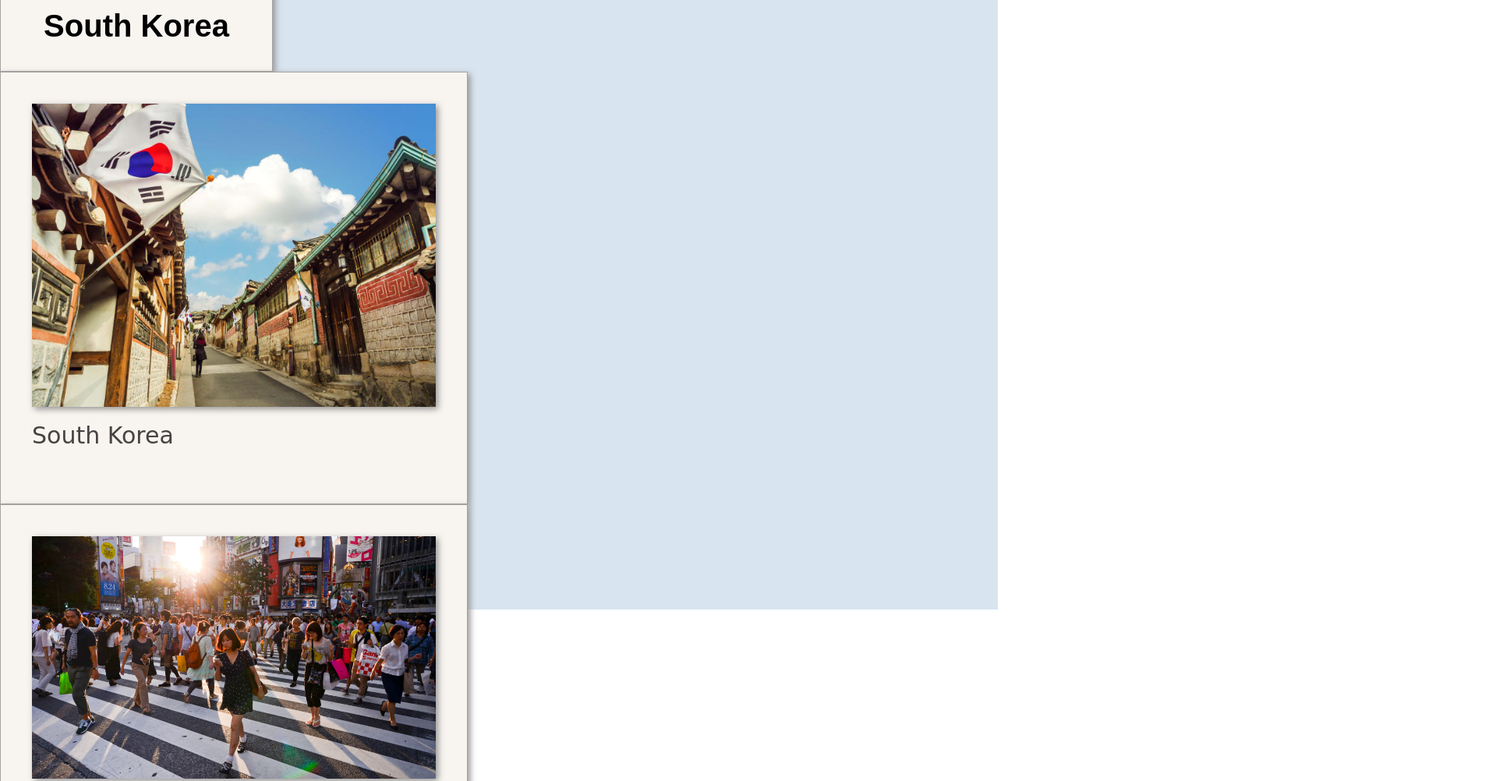
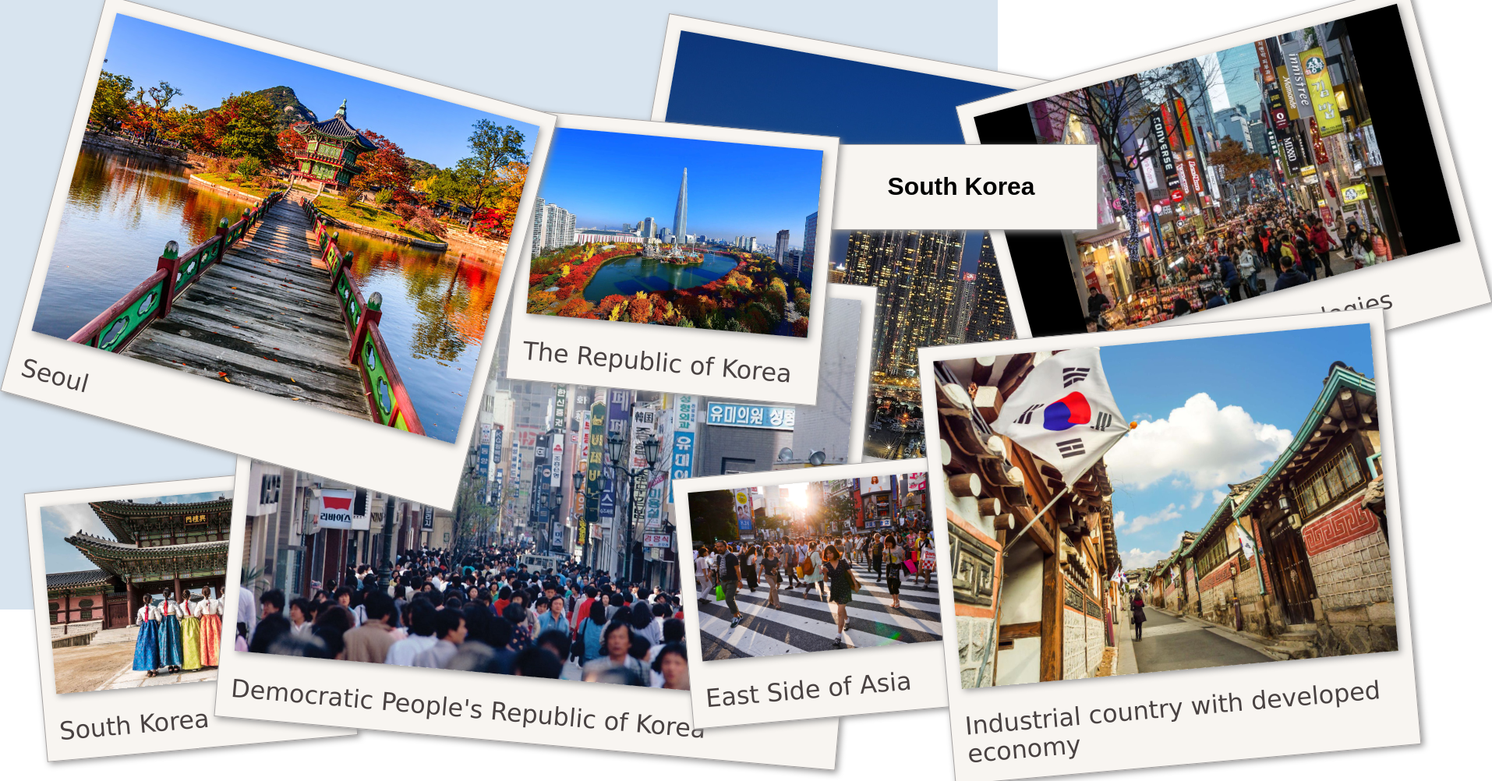
Before and after one commit to Ramashka-Luba/travel-project, a plain HTML site: page project/index.html in a window 1280 px wide. Shown: the part 18-1020 px from the top of the page at 78% size, 1914 px wide, since content can reach past the window. Drawn offline with Linux system fonts and the light colour scheme; a web font is replaced by a local one.

Commit message:
second  commit

```diff
--- a/project/index.html
+++ b/project/index.html
@@ -15,40 +15,39 @@
                 <h1 class="content__title">South Korea</h1>
             </div>
 
-            <div class="content__wraper-item">
-                <img class="content__wraper-img" src="./../img/20200107-4.jpg" alt="foto1">
+            <div class="content__wraper-item content__s content__wraper-item1">
+                <img class="content__wraper-img" src="./../img/seul-10.jpg" alt="foto1">
                 <span class="content__wraper-text">South Korea</span>
             </div>
-            <div class="content__wraper-item">
+            <div class="content__wraper-item content__s content__wraper-item2">
                 <img class="content__wraper-img" src="./../img/cropped-7723572802_801579081f_o.jpg" alt="foto2">
                 <span class="content__wraper-text">East Side of Asia</span>
             </div>
-            <div class="content__wraper-item">
+            <div class="content__wraper-item content__s content__wraper-item3">
                 <img class="content__wraper-img" src="./../img/EAyGkfVX4AAeDXs.jpg" alt="foto3">
                 <span class="content__wraper-text">The Republic of Korea</span>
             </div>
-            <div class="content__wraper-item">
+            <div class="content__wraper-item content__m content__wraper-item4">
                 <img class="content__wraper-img" src="./../img/INC.jpg" alt="foto4">
                 <span class="content__wraper-text">Seoul</span>
             </div>
-            <div class="content__wraper-item">
+            <div class="content__wraper-item content__m content__wraper-item5">
                 <img class="content__wraper-img" src="./../img/maxresdefault.jpg" alt="foto5">
                 <span class="content__wraper-text">Center for High Technologies</span>
             </div>
-            <div class="content__wraper-item">
+            <div class="content__wraper-item content__m content__wraper-item6">
                 <img class="content__wraper-img" src="./../img/20200107-4.jpg" alt="foto6">
                 <span class="content__wraper-text">Industrial country with developed economy</span>
             </div>
-            <div class="content__wraper-item">
+            <div class="content__wraper-item content__l content__wraper-item7">
                 <img class="content__wraper-img" src="./../img/Naselenie-YUzhnoj-Korei.jpg" alt="foto7">
                 <span class="content__wraper-text">Democratic People's Republic of Korea</span>
             </div>
-            <div class="content__wraper-item">
+            <div class="content__wraper-item content__l content__wraper-item8">
                 <img class="content__wraper-img" src="./../img/south-korea-pusan-23878.jpg" alt="foto8">
                 <span class="content__wraper-text">Taehanmingguk</span>
             </div>
         </div>
-
     </div>
 </body>
 </html>
--- a/project/less/_content.less
+++ b/project/less/_content.less
@@ -6,41 +6,114 @@
     background-size: cover;
     background-color: #d8e4ef;
 }
-.content__wrapper{
-
-}
 .content__wraper-title {
     border: solid rgb(165, 162, 162) 1px;
-    padding: 20px;
     background: rgb(248, 245, 241);
-    width: 350px;
+    max-width: 350px;
+    width: 100%;
     height: 110px;
+    // width: calc(250px + (350- 250) * ((100vw - 360px) / (1920 - 360)));
+    // height: calc(70px + (110- 70) * ((100vw - 360px) / (1920 - 360)));
     box-shadow: 3px 3px 8px #949393;
-    text-align: center;
-
+    display: flex;
+    justify-content: center;
+    align-items: center;
+    position: absolute;
+    top: 203px;
+    left: 1058px;
+    z-index: 4;
 }
 .content__title {
-    line-height: 1.5;
-    font-size: 40px;
+    line-height: 0.8;
+    font-size: calc(20px + (40 - 20) * ((100vw - 360px) / (1920 - 360)));
     font-family: 'Quicksand', sans-serif;
-
 }
 .content__wraper-item {
     border: solid rgb(165, 162, 162) 1px;
-    padding: 40px 40px 70px 40px;
+    padding: calc(15px + (20 - 15) * ((100vw - 360px) / (1920 - 360)));
     background: rgb(248, 245, 241);
-    width: 600px;
     display: flex;
     flex-direction: column;
     box-shadow: 3px 3px 8px #949393;
 }
 .content__wraper-img {
-    margin-bottom: 20px;
+    margin-bottom: 30px;
     box-shadow: 3px 3px 8px #949393;
 }
 .content__wraper-text {
-    font-size: 30px;
+    font-size: calc(20px + (40 - 20) * ((100vw - 360px) / (1920 - 360)));
     font-family: "Dancing Script", cursive;
     text-align: left;
     color: rgb(73, 66, 66);
 }
+.content__s {
+    max-width: 400px;
+    width: 100%;
+    position: absolute;
+}
+.content__m {
+    max-width: 600px;
+    width: 100%;
+    position: absolute;
+}
+.content__l {
+    max-width: 800px;
+    width: 100%;
+    position: absolute;
+}
+.content__wraper-item1{
+    top: 633px;
+    left: 45px;
+    transform: rotate(-5deg);
+    z-index: 2;
+}
+.content__wraper-item2{
+    top: 615px;
+    left: 875px;
+    transform: rotate(-5deg);
+    z-index: 5;
+}
+.content__wraper-item3{
+    top: 176px;
+    left: 663px;
+    transform: rotate(5deg);
+    z-index: 4;
+}
+.content__wraper-item4{
+    top: 80px;
+    left: 58px;
+    transform: rotate(15deg);
+    z-index: 7;
+}
+.content__wraper-item5{
+    top: 70px;
+    left: 1270px;
+    transform: rotate(-15deg);
+    z-index: 3;
+}
+.content__wraper-item6{
+    top: 437px;
+    left: 1200px;
+    transform: rotate(-5deg);
+    z-index: 8;
+}
+.content__wraper-item7{
+    top: 350px;
+    left: 300px;
+    transform: rotate(5deg);
+    z-index: 2;
+}
+.content__wraper-item8{
+    top: 100px;
+    left: 800px;
+    transform: rotate(10deg);
+    z-index: 1;
+}
+
+.content__wraper-item:hover{
+    max-width: 1000px;
+    width: 100%;
+    z-index: 99;
+    transition: all 0.5s ease-in;
+    transform: rotate(0deg);
+}
--- a/project/less/main.less
+++ b/project/less/main.less
@@ -1,5 +1,6 @@
 // out: ../css/main.min.css, compress: true, sourceMap: false
 
-@import "_content.less";
+
 @import url("https://fonts.googleapis.com/css2?family=Quicksand&display=swap");
 @import url("https://fonts.googleapis.com/css2?family=Dancing+Script&display=swap");
+@import "_content.less";
```
Also changed, not shown: img/seul-10.jpg (renamed from img/Туры-в-Сеул-10.jpg), project/css/main.min.css, project/less/_mixins.css (added), project/less/_mixins.less (added), 1 other file.
